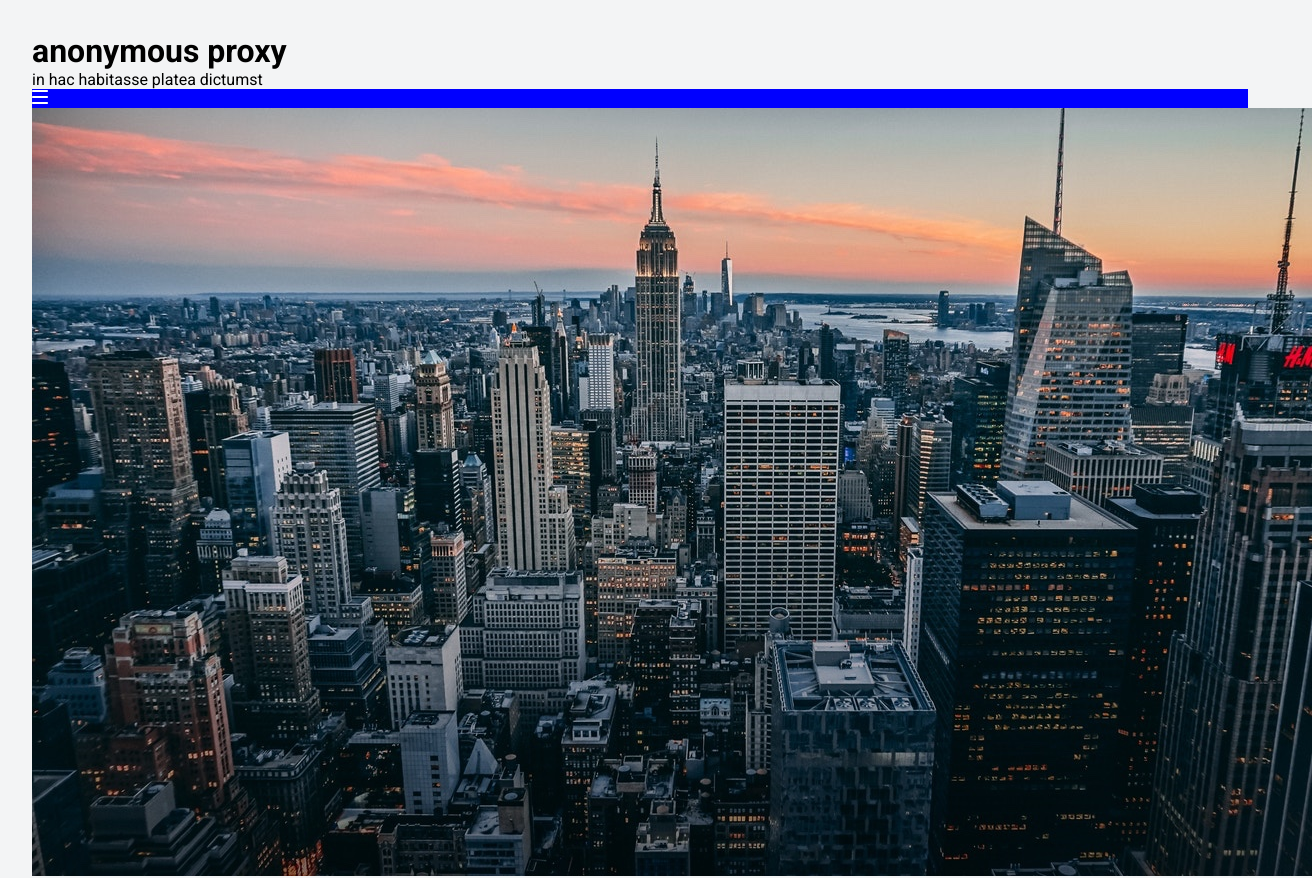
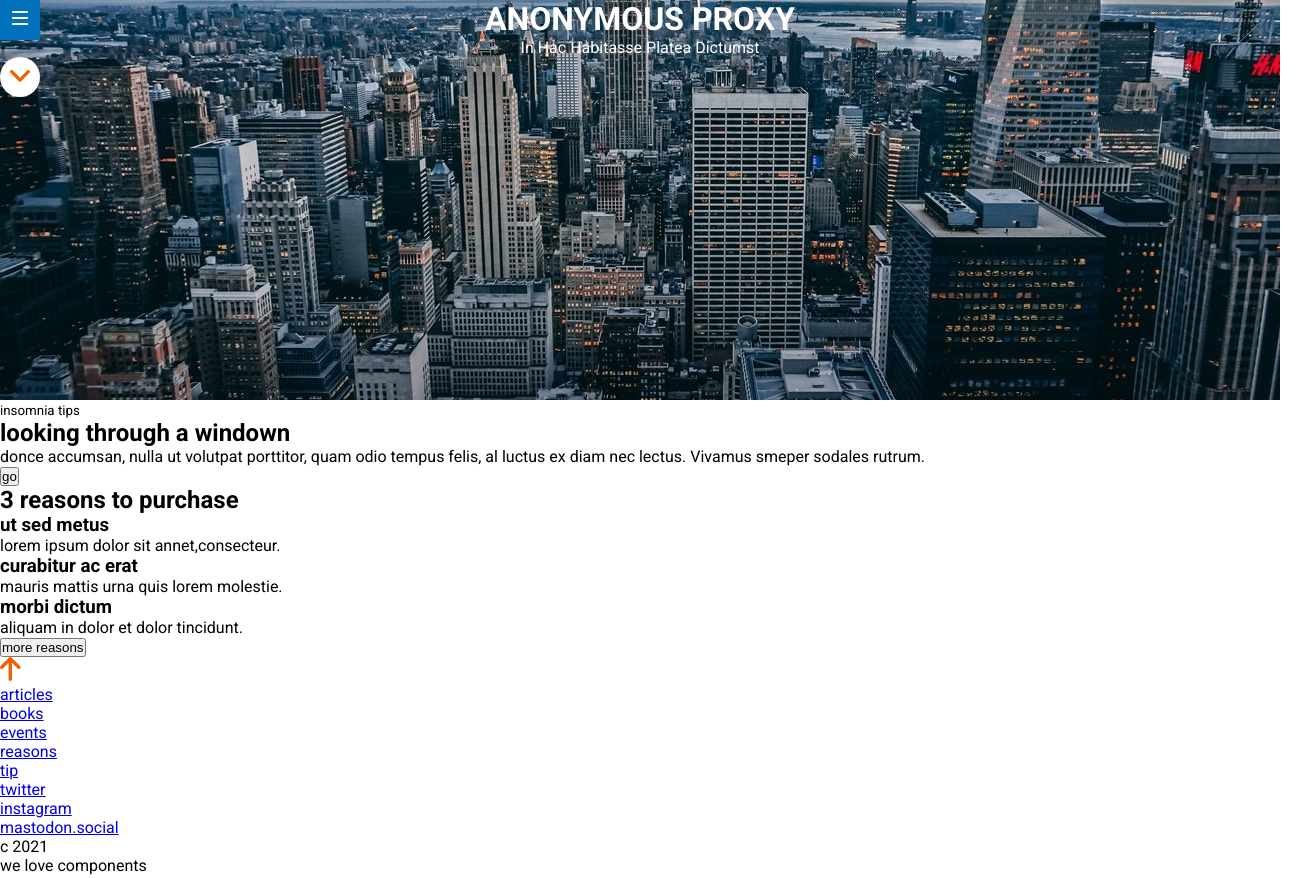
Before and after one commit to Adalab/modulo-1-evaluacion-final-ElenaFernandez, a website: page src/html/index.html in a window 1280 px wide. Shown: the top 878 px of the page, 1312 px wide, since content can reach past the window. Drawn offline with nearby package versions, Linux system fonts and the light colour scheme; files that its build step writes are made by us from their sources; files whose address does not match are found by name.

Commit message:
add initial sass header

```diff
--- a/src/html/partials/header.html
+++ b/src/html/partials/header.html
@@ -7,9 +7,7 @@
             <a href="https://adalab.es/" ><img src="./assets/images/ico-menu.svg" alt="menu" title="menu" ></a>
     </nav>
 
-   <div  class="header__img">
-       <img src="./assets/images/cover.jpg" alt="New York" title="New York">
-    </div>
+
 
     <div class="scroll">
         <nav>
--- a/src/scss/core/_variables.scss
+++ b/src/scss/core/_variables.scss
@@ -2,5 +2,10 @@
 $font-main: 'Roboto', sans-serif;
 
 // colors
-$color-bg: #f3f4f5;
-$color-secondary: #999;
+$color-tittle-header: #ffff;
+$color-menu-icon: #0271bc;
+$color-main-text: black;
+$color-button: #f26002;
+$background-color-articles: #eff9ff;
+$backgroung-color-main: white;
+$background-footer: #304268;
--- a/src/scss/layout/_header.scss
+++ b/src/scss/layout/_header.scss
@@ -1,3 +1,43 @@
-.header__menu{
-    background-color: blue;
+.header{
+    background-image: url(../images/cover.jpg);
+    background-size: cover;
+    background-position: center;
+    height: 50vh;
+    color: $color-tittle-header;
+    &__menu{
+    background-color: $color-menu-icon;
+    width: 40px;
+    height: 40px;
+    position: fixed;
+    top:0;
+    text-align: center;
+    padding-top: 10px;
+
+    }
+    &__text{
+        display: flex;
+        text-align: center;
+        flex-direction: column;
+        justify-content: center;
+        box-sizing: border-box;
+
+    }
+    &__text-tittle{
+        text-transform: uppercase;
+
+    }
+    &__text-content{
+        text-transform: capitalize;
+    }
+
 }
+.scroll{
+    background-color: $backgroung-color-main;
+    width: 40px;
+    height: 40px;
+    border-radius: 50%;
+    text-align: center;
+    padding-top: 10px;
+
+
+}
--- a/src/scss/layout/_page.scss
+++ b/src/scss/layout/_page.scss
@@ -1,7 +1,6 @@
 body {
-  padding: 2rem;
+
   height: 100vh;
-  background-image: url('../images/bg-adalab.png');
-  background-color: $color-bg;
+
   font-family: $font-main;
 }
```
